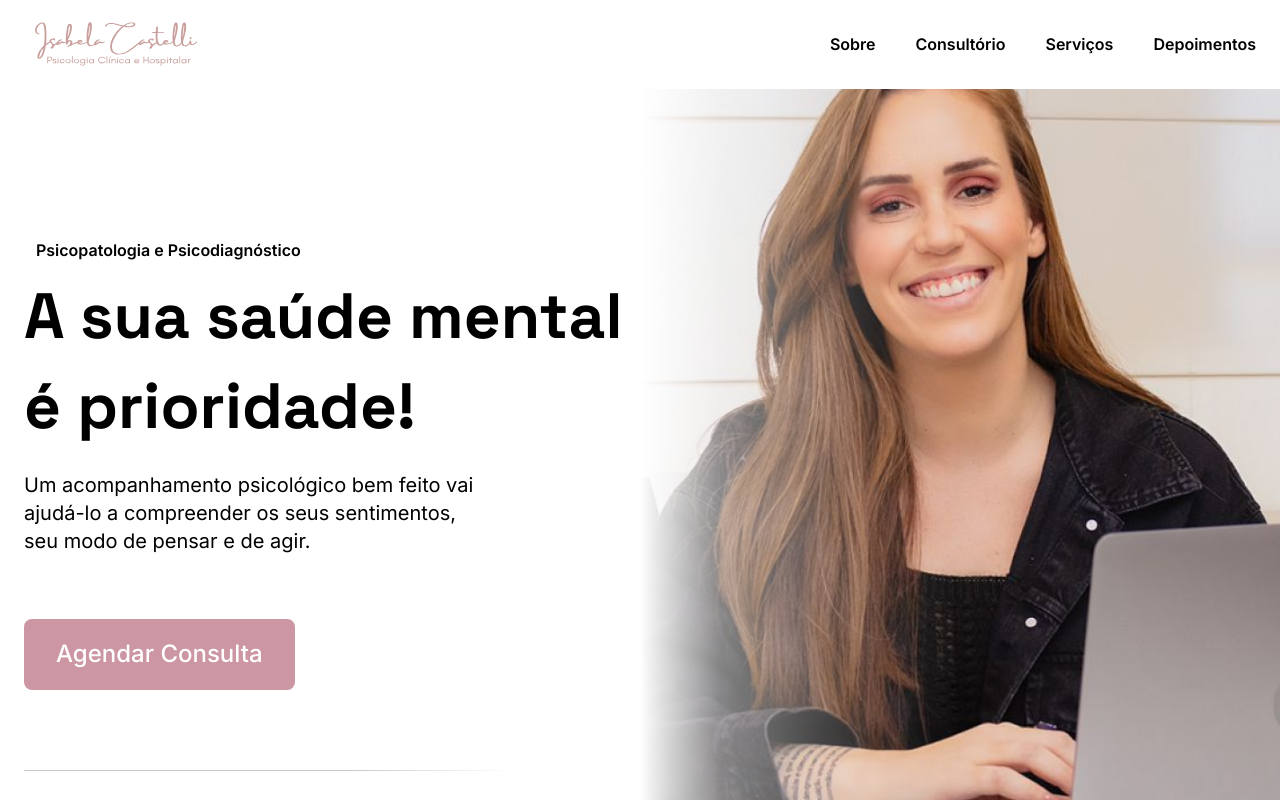
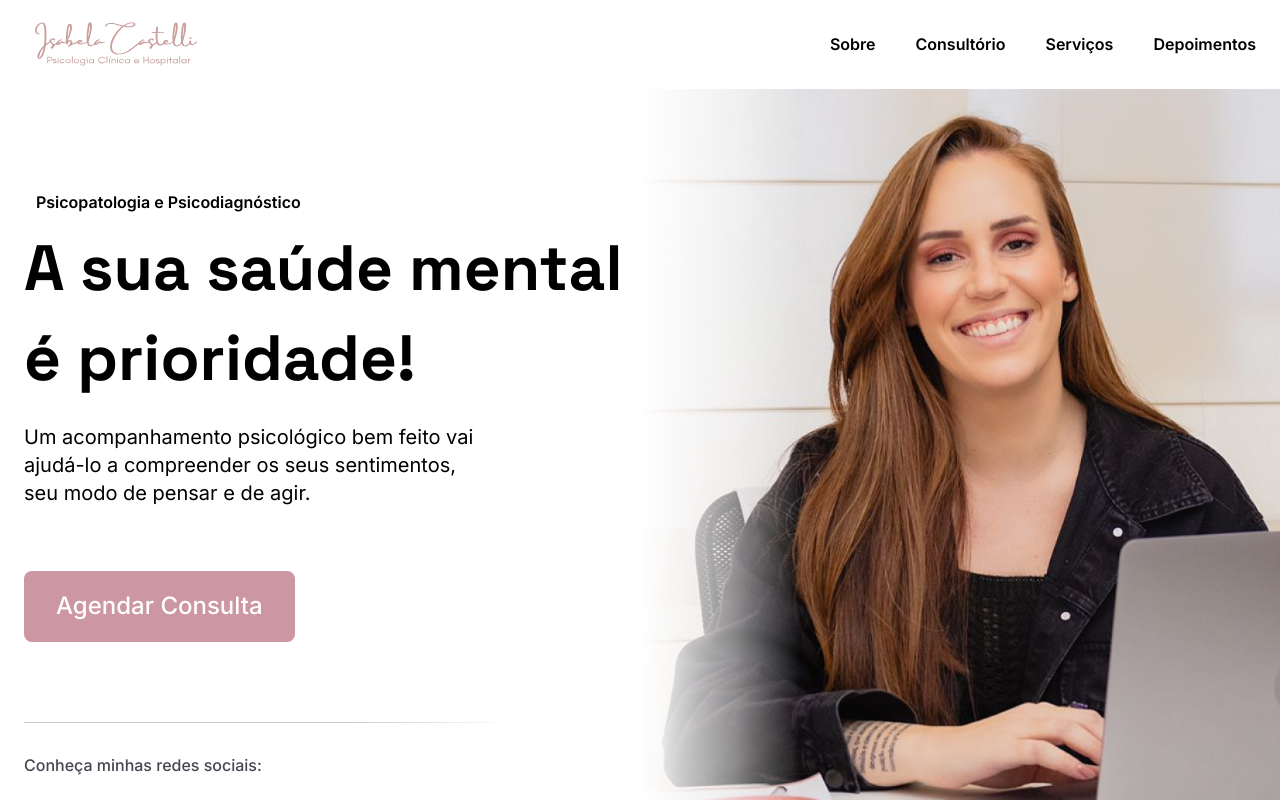
Before and after one commit to capelaum/projeto-isabela-castelli, a Next.js app: page / in a window 1280 px wide. Shown: the top 800 px of the page. Built offline with nearby package versions, Linux system fonts and the light colour scheme.

Commit message:
⚡️ improve Section Hero

```diff
--- a/src/components/Navbar/index.tsx
+++ b/src/components/Navbar/index.tsx
@@ -7,7 +7,6 @@ import { LinksWrapper, NavbarContainer, NavbarWrapper, NavLink } from './styles'
 
 export function Navbar() {
   const [offsetY, setOffsetY] = useState(0)
-  // console.log('💥 ~ offsetY', offsetY)
 
   const handleScroll = () => setOffsetY(window.pageYOffset)
 
--- a/src/components/Navbar/styles.ts
+++ b/src/components/Navbar/styles.ts
@@ -15,9 +15,13 @@ export const NavbarWrapper = styled('header', {
 
   variants: {
     isScrolled: {
-      true: {},
+      true: {
+        background: '$white'
+      },
 
-      false: {}
+      false: {
+        backgroundColor: '$white'
+      }
     }
   },
 
--- a/src/components/Sections/SectionHero/styles.ts
+++ b/src/components/Sections/SectionHero/styles.ts
@@ -27,7 +27,7 @@ export const HeroContainer = styled('div', {
   alignItems: 'flex-start',
 
   margin: '0 1.5rem',
-  marginTop: '15rem',
+  marginTop: '12rem',
   marginBottom: '3rem',
   width: '100%',
   maxWidth: '1400px',
@@ -36,13 +36,12 @@ export const HeroContainer = styled('div', {
 
   '@bp1': {
     flexDirection: 'column',
-    marginTop: '12rem',
     width: 'auto'
   },
 
   '@bp2': {
     margin: '0 1rem',
-    marginTop: '12rem'
+    marginTop: '10rem'
   }
 })
 
@@ -63,6 +62,8 @@ export const HeroImageWrapper = styled('div', {
   alignItems: 'center',
   justifyContent: 'center',
   width: '50%',
+  // border: '1px solid red',
+  marginTop: '5rem',
 
   position: 'absolute',
   top: 0,
@@ -88,7 +89,7 @@ export const HeroImageWrapper = styled('div', {
     right: 0,
     pointerEvents: 'none',
     background:
-      'linear-gradient(to right, $white, rgba(255, 255, 255, 0.5),  rgba(255, 255, 255, 0.3), rgba(255, 255, 255, 0.1), transparent, transparent, transparent, transparent, transparent)'
+      'linear-gradient(to right, $white 0%, rgba(255, 255, 255, 0.5) 15%,  rgba(255, 255, 255, 0.25) 20%, transparent 25%, transparent 100%)'
   },
 
   '@bp1': {
@@ -121,7 +122,7 @@ export const HeroImageMobileWrapper = styled('div', {
     right: 0,
     pointerEvents: 'none',
     background:
-      'linear-gradient(to bottom, $white, rgba(255, 255, 255, 0.3),  rgba(255, 255, 255, 0.2), rgba(255, 255, 255, 0.1), transparent, transparent, transparent, transparent, transparent)'
+      'linear-gradient(to bottom, $white 0%, rgba(255, 255, 255, 0.5) 5%,  rgba(255, 255, 255, 0.25) 10%, transparent 15%, transparent 100%)'
   },
 
   '@bp1': {
```
